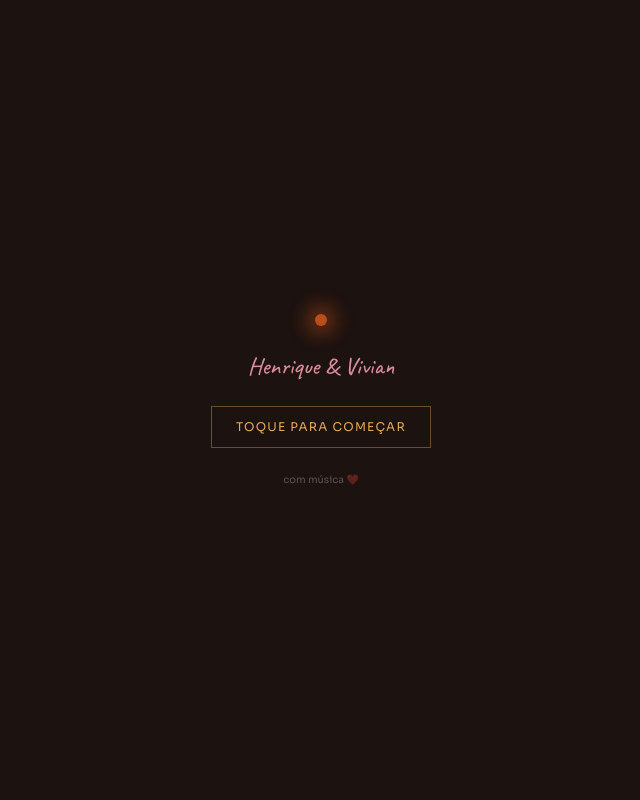
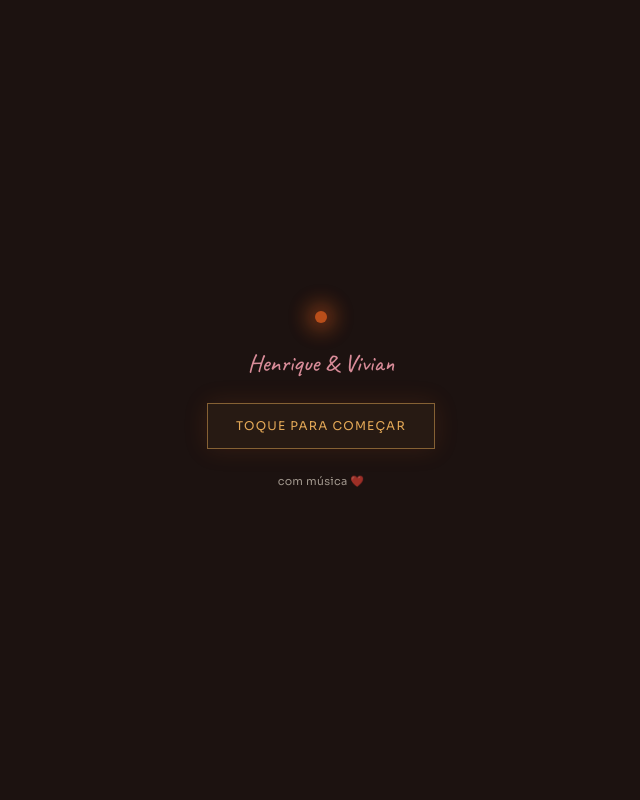
Before and after one commit to Henrique1601/Vivi-Henrique, a Next.js app: page / in a window 1280 px wide. Shown: the top 800 px of the page, without its empty margins (319-959 px from the left). Built offline with nearby package versions, Linux system fonts and the light colour scheme.

Commit message:
style(ui): add ember radial glow in Hero and tactile button polish in EntryGate

```diff
--- a/components/EntryGate.tsx
+++ b/components/EntryGate.tsx
@@ -23,13 +23,17 @@ export default function EntryGate({ onEnter }: { onEnter: () => void }) {
       <p className="font-script text-2xl text-rose">
         {couple.him} & {couple.her}
       </p>
-      <button
+      <motion.button
         onClick={onEnter}
-        className="border border-amber/40 px-6 py-3 font-body text-xs uppercase tracking-widest text-amber transition-colors hover:bg-amber/10"
+        whileHover={{ scale: 1.03 }}
+        whileTap={{ scale: 0.97 }}
+        className="border border-amber/50 bg-amber/5 px-7 py-3.5 font-body text-xs uppercase tracking-widest text-amber shadow-[0_0_24px_rgba(198,84,29,0.15)] transition-colors hover:border-amber hover:bg-amber/15"
       >
         toque para começar
-      </button>
-      <p className="font-body text-[10px] text-cream/30">com música ❤️</p>
+      </motion.button>
+      <p className="font-body text-[11px] tracking-wide text-cream/60">
+        com música ❤️
+      </p>
     </motion.div>
   );
 }
--- a/components/Hero.tsx
+++ b/components/Hero.tsx
@@ -12,6 +12,8 @@ export default function Hero() {
 
   return (
     <section className="relative flex min-h-screen flex-col items-center justify-center overflow-hidden px-6 text-center">
+      {/* brilho sutil de brasa ao fundo */}
+      <div className="pointer-events-none absolute inset-0 bg-[radial-gradient(circle_at_center,rgba(198,84,29,0.12)_0%,transparent_62%)]" />
       {/* brasa única — o sinal da chama que vai crescer ao longo do site */}
       <motion.div
         initial={{ opacity: 0, scale: 0.6 }}
```
